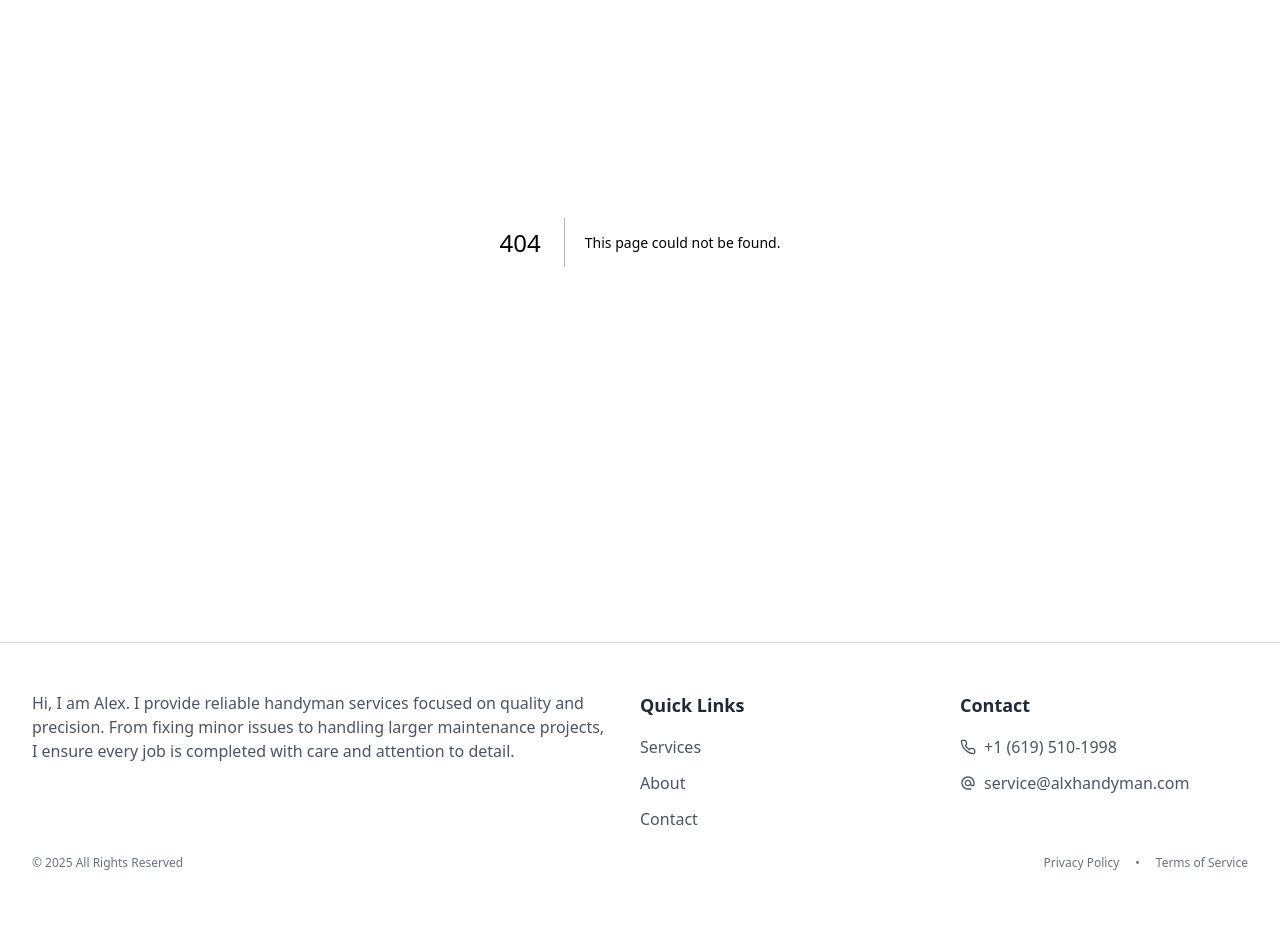
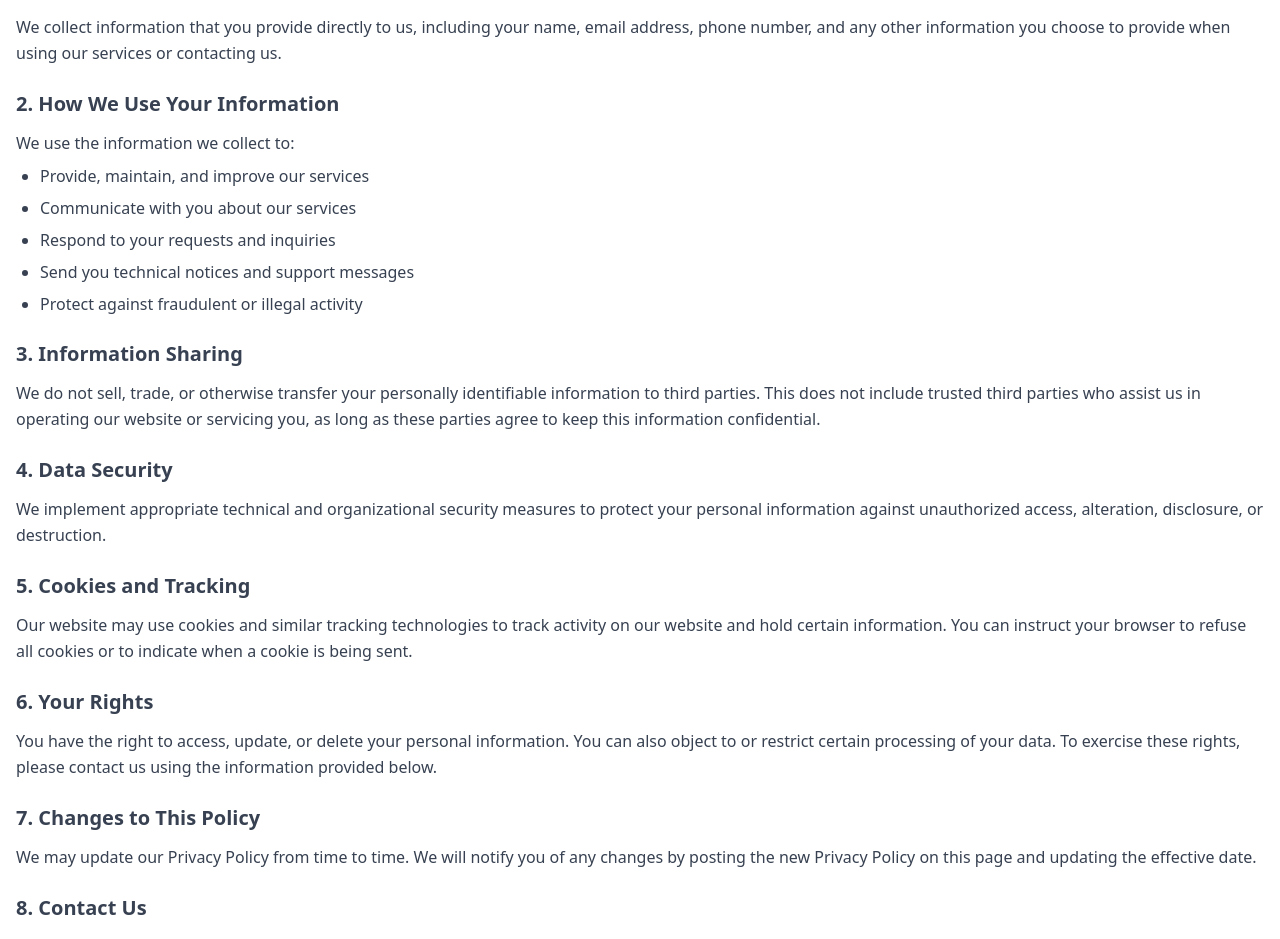
Before and after one commit to dianamatkava/nextjs-handyman, a Next.js app: page /privacy in a window 1280 px wide. Before the commit this address had no page. Shown: the part 1080-2019 px from the top of the page. Built offline with nearby package versions, Linux system fonts and the light colour scheme.

Commit message:
Create terms of use and privacy policy pages

```diff
--- /dev/null
+++ b/app/privacy/page.tsx
@@ -0,0 +1,5 @@
+import Privacy from "../ui/Privacy/Privacy";
+
+export default function PrivacyPage() {
+  return <Privacy />;
+}
--- /dev/null
+++ b/app/terms/page.tsx
@@ -0,0 +1,5 @@
+import Terms from "../ui/Terms/Terms";
+
+export default function TermsPage() {
+  return <Terms />;
+}
--- a/app/ui/AboutMe/WhoAmI.tsx
+++ b/app/ui/AboutMe/WhoAmI.tsx
@@ -5,7 +5,10 @@ import HeaderH1 from "@/app/ui/Components/HeaderH1";
 
 export default function WhoAmI() {
   return (
-    <div className="w-full h-fit flex-col justify-start items-center gap-10 inline-flex">
+    <div
+      className="w-full h-fit flex-col justify-start items-center gap-10 inline-flex"
+      id="whoAmI"
+    >
       <SectionHeader name={"Who am I?"}>
         <IoPersonSharp size={16} color={"#fe7800"} />
       </SectionHeader>
--- a/app/ui/Components/Logo.tsx
+++ b/app/ui/Components/Logo.tsx
@@ -1,10 +1,15 @@
+import Link from "next/link";
+
 export default function Logo() {
   return (
     <div className="justify-start items-center gap-3 inline-flex">
       <div className="w-[8px] h-[8px] bg-white rounded-full" />
-      <div className="text-white text-md font-medium font-['Poppins']">
+      <Link
+        href={"/#whoAmI"}
+        className="text-white text-md font-medium font-['Poppins']"
+      >
         alxhandyman.com
-      </div>
+      </Link>
     </div>
   );
 }
--- a/app/ui/Footer/Footer.tsx
+++ b/app/ui/Footer/Footer.tsx
@@ -63,17 +63,17 @@ export default function Footer() {
         <p className="text-xs text-gray-500">© 2025 All Rights Reserved</p>
         <div className="flex items-center gap-4 text-xs text-gray-500">
           <Link
-            href="/privacypolicy"
+            href="/privacy#privacy"
             className="hover:text-gray-900 transition-colors"
           >
             Privacy Policy
           </Link>
           <span>•</span>
           <Link
-            href="/termsofuse"
+            href="/terms#terms"
             className="hover:text-gray-900 transition-colors"
           >
-            Terms of Service
+            Terms of Use
           </Link>
         </div>
       </div>
--- /dev/null
+++ b/app/ui/Privacy/Privacy.tsx
@@ -0,0 +1,109 @@
+import React from "react";
+
+export default function Privacy() {
+  return (
+    <div className="w-full max-w-7xl mx-auto px-4 py-16" id="privacy">
+      <h1 className="text-3xl font-bold mb-8 font-['Plus Jakarta Sans']">
+        Privacy Policy
+      </h1>
+
+      <div className="space-y-6 text-gray-700">
+        <section>
+          <h2 className="text-xl font-semibold mb-3 font-['Plus Jakarta Sans']">
+            1. Information We Collect
+          </h2>
+          <p className="leading-relaxed">
+            We collect information that you provide directly to us, including
+            your name, email address, phone number, and any other information
+            you choose to provide when using our services or contacting us.
+          </p>
+        </section>
+
+        <section>
+          <h2 className="text-xl font-semibold mb-3 font-['Plus Jakarta Sans']">
+            2. How We Use Your Information
+          </h2>
+          <p className="leading-relaxed">
+            We use the information we collect to:
+          </p>
+          <ul className="list-disc ml-6 mt-2 space-y-2">
+            <li>Provide, maintain, and improve our services</li>
+            <li>Communicate with you about our services</li>
+            <li>Respond to your requests and inquiries</li>
+            <li>Send you technical notices and support messages</li>
+            <li>Protect against fraudulent or illegal activity</li>
+          </ul>
+        </section>
+
+        <section>
+          <h2 className="text-xl font-semibold mb-3 font-['Plus Jakarta Sans']">
+            3. Information Sharing
+          </h2>
+          <p className="leading-relaxed">
+            We do not sell, trade, or otherwise transfer your personally
+            identifiable information to third parties. This does not include
+            trusted third parties who assist us in operating our website or
+            servicing you, as long as these parties agree to keep this
+            information confidential.
+          </p>
+        </section>
+
+        <section>
+          <h2 className="text-xl font-semibold mb-3 font-['Plus Jakarta Sans']">
+            4. Data Security
+          </h2>
+          <p className="leading-relaxed">
+            We implement appropriate technical and organizational security
+            measures to protect your personal information against unauthorized
+            access, alteration, disclosure, or destruction.
+          </p>
+        </section>
+
+        <section>
+          <h2 className="text-xl font-semibold mb-3 font-['Plus Jakarta Sans']">
+            5. Cookies and Tracking
+          </h2>
+          <p className="leading-relaxed">
+            Our website may use cookies and similar tracking technologies to
+            track activity on our website and hold certain information. You can
+            instruct your browser to refuse all cookies or to indicate when a
+            cookie is being sent.
+          </p>
+        </section>
+
+        <section>
+          <h2 className="text-xl font-semibold mb-3 font-['Plus Jakarta Sans']">
+            6. Your Rights
+          </h2>
+          <p className="leading-relaxed">
+            You have the right to access, update, or delete your personal
+            information. You can also object to or restrict certain processing
+            of your data. To exercise these rights, please contact us using the
+            information provided below.
+          </p>
+        </section>
+
+        <section>
+          <h2 className="text-xl font-semibold mb-3 font-['Plus Jakarta Sans']">
+            7. Changes to This Policy
+          </h2>
+          <p className="leading-relaxed">
+            We may update our Privacy Policy from time to time. We will notify
+            you of any changes by posting the new Privacy Policy on this page
+            and updating the effective date.
+          </p>
+        </section>
+
+        <section>
+          <h2 className="text-xl font-semibold mb-3 font-['Plus Jakarta Sans']">
+            8. Contact Us
+          </h2>
+          <p className="leading-relaxed">
+            If you have any questions about this Privacy Policy, please contact
+            us through the contact information provided on our website.
+          </p>
+        </section>
+      </div>
+    </div>
+  );
+}
--- a/app/ui/Services/ServiceItem.tsx
+++ b/app/ui/Services/ServiceItem.tsx
@@ -1,5 +1,4 @@
 import { AnimatePresence, motion } from "framer-motion";
-import Link from "next/link";
 
 export default function ServiceItem({
   id,
--- /dev/null
+++ b/app/ui/Terms/Terms.tsx
@@ -0,0 +1,92 @@
+import React from "react";
+
+export default function Terms() {
+  return (
+    <div className="w-full max-w-7xl mx-auto px-4 py-16" id="terms">
+      <h1 className="text-3xl font-bold mb-8 font-['Plus Jakarta Sans']">
+        Terms of Use
+      </h1>
+
+      <div className="space-y-6 text-gray-700">
+        <section>
+          <h2 className="text-xl font-semibold mb-3 font-['Plus Jakarta Sans']">
+            1. Acceptance of Terms
+          </h2>
+          <p className="leading-relaxed">
+            By accessing and using this website, you accept and agree to be
+            bound by the terms and provisions of this agreement.
+          </p>
+        </section>
+
+        <section>
+          <h2 className="text-xl font-semibold mb-3 font-['Plus Jakarta Sans']">
+            2. Use License
+          </h2>
+          <p className="leading-relaxed">
+            Permission is granted to temporarily view the materials (information
+            or software) on our website for personal, non-commercial transitory
+            viewing only.
+          </p>
+        </section>
+
+        <section>
+          <h2 className="text-xl font-semibold mb-3 font-['Plus Jakarta Sans']">
+            3. Service Description
+          </h2>
+          <p className="leading-relaxed">
+            We provide handyman and home improvement services. All services are
+            subject to availability and we reserve the right to modify or
+            discontinue any service without notice.
+          </p>
+        </section>
+
+        <section>
+          <h2 className="text-xl font-semibold mb-3 font-['Plus Jakarta Sans']">
+            4. Pricing and Payment
+          </h2>
+          <p className="leading-relaxed">
+            All prices are subject to change without notice. We reserve the
+            right to modify or discontinue services without liability to you or
+            any third party.
+          </p>
+        </section>
+
+        <section>
+          <h2 className="text-xl font-semibold mb-3 font-['Plus Jakarta Sans']">
+            5. Disclaimer
+          </h2>
+          <p className="leading-relaxed">
+            The materials on our website are provided on an 'as is' basis. We
+            make no warranties, expressed or implied, and hereby disclaim and
+            negate all other warranties including, without limitation, implied
+            warranties or conditions of merchantability, fitness for a
+            particular purpose, or non-infringement of intellectual property or
+            other violation of rights.
+          </p>
+        </section>
+
+        <section>
+          <h2 className="text-xl font-semibold mb-3 font-['Plus Jakarta Sans']">
+            6. Limitations
+          </h2>
+          <p className="leading-relaxed">
+            In no event shall we or our suppliers be liable for any damages
+            (including, without limitation, damages for loss of data or profit,
+            or due to business interruption) arising out of the use or inability
+            to use the materials on our website.
+          </p>
+        </section>
+
+        <section>
+          <h2 className="text-xl font-semibold mb-3 font-['Plus Jakarta Sans']">
+            7. Contact Information
+          </h2>
+          <p className="leading-relaxed">
+            If you have any questions about these Terms of Use, please contact
+            us through the contact information provided on our website.
+          </p>
+        </section>
+      </div>
+    </div>
+  );
+}
```
